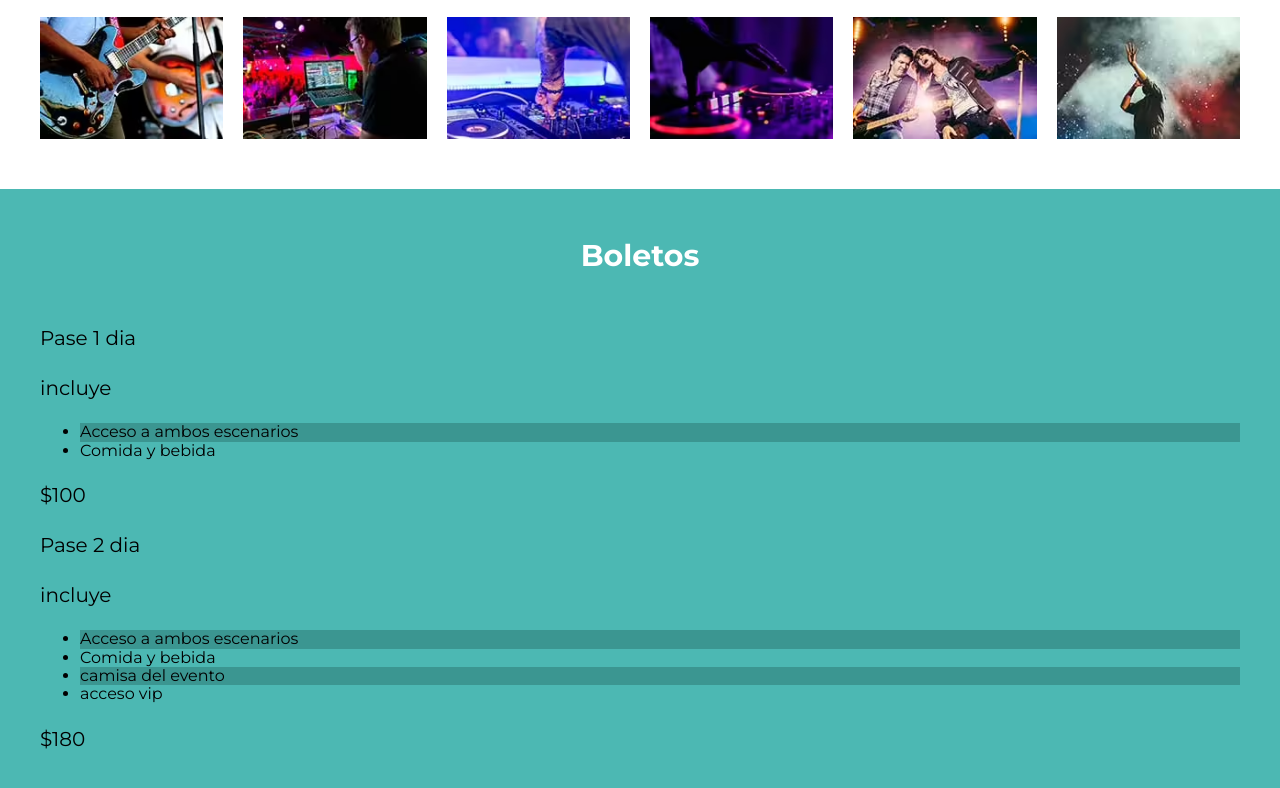
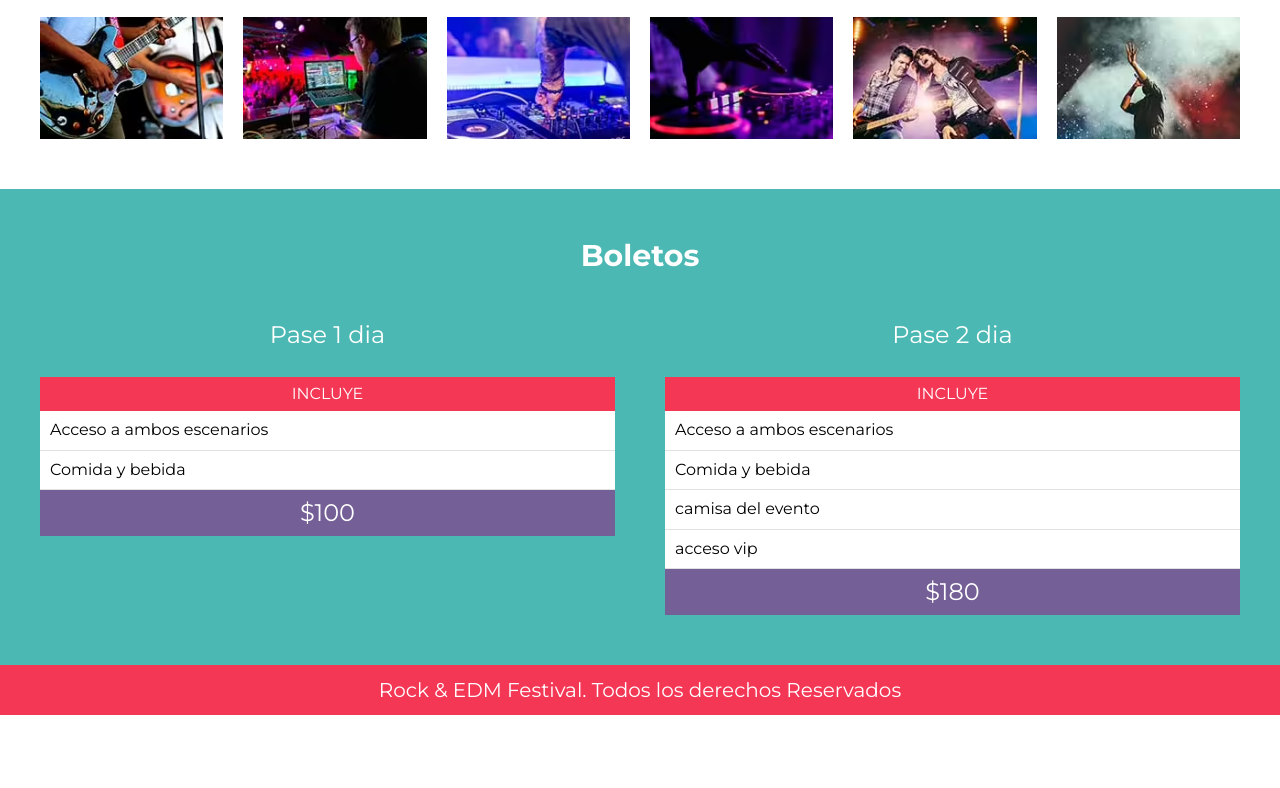
Before and after one commit to HGRLatam/FestivalMusica_inicio, a website: page index.html in a window 1280 px wide. Shown: the part 3104-3892 px from the top of the page. After the commit the page ends 3819 px from the top, so only its background shows below. Drawn offline with Linux system fonts and the light colour scheme; files that its build step writes are made by us from their sources.

Commit message:
nuevos cambios

```diff
--- a/index.html
+++ b/index.html
@@ -18,9 +18,9 @@
 			<div class="contenedor contenido-header">
 				<h1>Rock & EDM Festival</h1>
 				<nav class="navegacion-principal">
-					<a href="#">Line Up</a>
-					<a href="#">Galería</a>
-					<a href="#">Boletos</a>
+					<a href="#lineup">Line Up</a>
+					<a href="#galeria">Galería</a>
+					<a href="#boletos">Boletos</a>
 				</nav>
 			</div>
 		</header>
@@ -57,7 +57,7 @@
 				</p>
 			</div>
 		</section>
-		<section class="lineup">
+		<section id="lineup" class="lineup">
 			<h3>Line Up</h3>
 			<p class="dia">Viernes 21</p>
 			<div class="escenarios-contenedor contenedor">
@@ -116,15 +116,15 @@
 			</div>
 			<!--.escenario-contenedor-->
 		</section>
-		<section class="galeria contenedor">
+		<section id="galeria" class="galeria contenedor">
 			<h3>Galeria</h3>
 			<ul class="galeria-imagenes"></ul>
 		</section>
-		<section class="boletos bg-verde">
+		<section id="boletos" class="boletos bg-verde">
 			<h3>Boletos</h3>
-			<div class="contenedor contendor-boletos">
+			<div class="contenedor contenedor-boletos">
 				<div class="basico pase">
-					<p>Pase 1 dia</p>
+					<p class="nombre-pase">Pase 1 dia</p>
 					<header class="pase-header">
 						<p>incluye</p>
 					</header>
@@ -139,7 +139,7 @@
 					</footer>
 				</div>
 				<div class="premiun pase">
-					<p>Pase 2 dia</p>
+					<p  class="nombre-pase">Pase 2 dia</p>
 					<header class="pase-header">
 						<p>incluye</p>
 					</header>
@@ -157,6 +157,9 @@
 				</div>
 			</div>
 		</section>
+		<footer class="site-footer">
+			<p>Rock & EDM Festival. Todos los derechos Reservados</p>
+		</footer>
 		<script src="build/js/app.js"></script>
 	</body>
 </html>
--- a/src/scss/layout/_boletos.scss
+++ b/src/scss/layout/_boletos.scss
@@ -6,6 +6,7 @@
 	h3 {
 		text-align: center;
 		color: v.$blanco;
+		margin-bottom: 2rem;
 	}
 	.contenedor-boletos {
 		@include m.tablet {
@@ -13,3 +14,46 @@
 		}
 	}
 }
+.pase{
+	color:black;
+	.nombre-pase{
+		text-align: center;
+		font-size: 2.4rem;
+		color: v.$blanco;
+	}
+
+	&-header,
+	&-footer{
+		padding: .5rem;
+		p{
+			text-align: center;
+			color:v.$blanco;
+			margin:0;
+		}
+	}
+	&-header{
+		background-color:v.$rosa;
+		p{
+			text-transform: uppercase;
+			font-size: 1.6rem;
+		}
+	}
+	&-body{
+		background-color:v.$blanco;
+		ul{
+			@include m.resetear-lista;
+			li,
+			:nth-child(odd){
+				background-color: v.$blanco;
+				padding: 1rem;
+				border-bottom: 1px solid #e1e1e1;
+			}
+		}
+	}
+	&-footer{
+		background-color:v.$morado;
+		p{
+			font-size: 2.4rem;
+		}
+	}
+}
--- /dev/null
+++ b/src/scss/layout/_footer.scss
@@ -0,0 +1,11 @@
+@use 'base/variable' as v;
+
+.site-footer{
+    background-color: v.$rosa;
+    padding: 1rem;
+    p{
+        margin: 0;
+        text-align: center;
+        color:v.$blanco;
+    }
+}
--- a/src/scss/layout/_header.scss
+++ b/src/scss/layout/_header.scss
@@ -3,6 +3,13 @@
 
 .header {
 	background-color: v.$verde;
+	@include m.tablet{
+		&.fijo{
+			position: fixed;
+			width: 100%;
+			box-shadow: .1rem .2rem .1rem #333;
+		}
+	}
 	h1 {
 		color: v.$blanco;
 		text-align: center;
--- a/src/scss/layout/_index.scss
+++ b/src/scss/layout/_index.scss
@@ -4,3 +4,4 @@
 @forward "lineup";
 @forward "galeria";
 @forward "boletos";
+@forward "footer";
```
Also changed, not shown: build/css/app.css, build/js/app.js.
